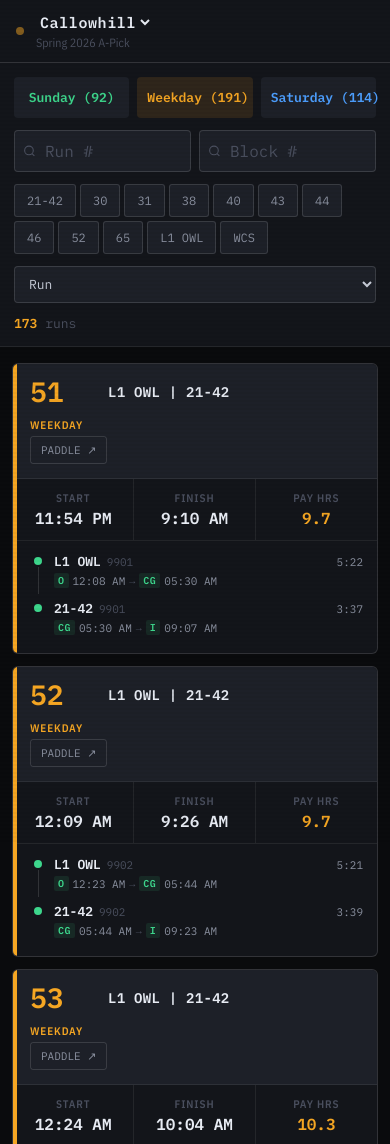
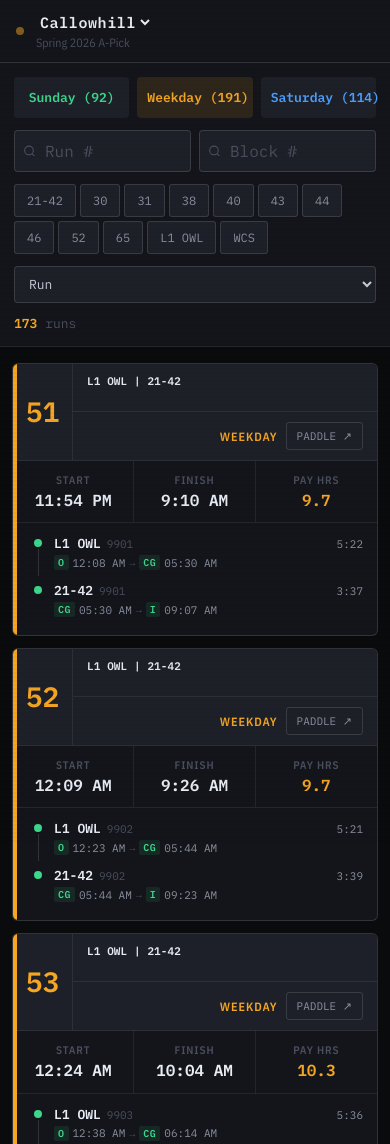
Before and after one commit to deenersin-png/paddle, a website: page index.html in a window 390 px wide. Shown: the top 1144 px of the page. Drawn offline with nearby package versions, Linux system fonts and the light colour scheme.

Commit message:
score card top redesigned Update index.html

```diff
--- a/index.html
+++ b/index.html
@@ -290,21 +290,20 @@ header {
 .card.day-Saturday::before { background:var(--blue); }
 
 .card-head {
-  display:flex;
-  align-items:center;
-  gap:12px;
-  padding:14px 14px 14px 17px;
+  display: grid;
+  grid-template-columns: 80px 1fr;
+  gap: 0;
   border-bottom:1px solid var(--line);
   background:var(--ink3);
-  justify-content: space-between;
+  min-height: 100px;
 }
 
 .card-head-left {
-  display:flex;
-  align-items:center;
-  gap:12px;
-  flex: 1;
-  min-width: 0;
+  display: flex;
+  align-items: center;
+  justify-content: center;
+  padding: 14px;
+  border-right: 1px solid var(--line);
 }
 
 .run-num {
@@ -313,47 +312,49 @@ header {
   font-weight:700;
   color:var(--amber);
   line-height:1;
-  min-width:66px;
-  flex-shrink: 0;
+  text-align: center;
 }
 
 .card.day-Sunday .run-num { color:var(--green); }
 .card.day-Weekday .run-num { color:var(--amber); }
 .card.day-Saturday .run-num { color:var(--blue); }
 
-.run-meta {
-  flex:1;
-  min-width:0;
+.card-head-right {
+  display: grid;
+  grid-template-rows: 1fr 1fr;
+  gap: 0;
+}
+
+.card-head-top {
   display: flex;
-  flex-direction: column;
-  gap: 2px;
+  align-items: flex-start;
+  padding: 10px 14px;
+  border-bottom: 1px solid var(--line);
 }
 
 .run-routes {
   font-family:var(--mono);
-  font-size:15px;
+  font-size:13px;
   font-weight:600;
   color:var(--bright);
-  white-space:nowrap;
-  overflow:hidden;
-  text-overflow:ellipsis;
-  letter-spacing:.02em;
+  letter-spacing:.01em;
 }
 
-.card-head-right {
+.card-head-bottom {
   display: flex;
-  flex-direction: column;
-  align-items: flex-end;
-  gap: 4px;
-  flex-shrink: 0;
+  align-items: center;
+  justify-content: flex-end;
+  padding: 10px 14px;
+  gap: 8px;
 }
 
 .run-day {
-  font-size:11px;
+  font-size:12px;
   font-weight:600;
   letter-spacing:.08em;
   text-transform:uppercase;
   color:var(--amber);
+  flex-shrink: 0;
 }
 
 .card.day-Sunday .run-day { color:var(--green); }
@@ -375,6 +376,7 @@ header {
   gap:4px;
   transition:all .15s;
   white-space:nowrap;
+  flex-shrink: 0;
 }
 
 .btn-paddle.show {
@@ -645,7 +647,7 @@ header {
   }
 
   .run-routes {
-    font-size: 14px;
+    font-size: 12px;
   }
 
   .stat-val {
@@ -662,17 +664,8 @@ header {
   }
 
   .card-head {
-    flex-direction: column;
-    align-items: flex-start;
-  }
-
-  .card-head-left {
-    width: 100%;
-  }
-
-  .card-head-right {
-    align-items: flex-start;
-    width: 100%;
+    grid-template-columns: 70px 1fr;
+    min-height: auto;
   }
 }
 
@@ -697,6 +690,14 @@ header {
   }
 
   .seg-times {
+    font-size: 11px;
+  }
+
+  .card-head {
+    grid-template-columns: 60px 1fr;
+  }
+
+  .run-routes {
     font-size: 11px;
   }
 }
@@ -1111,13 +1112,15 @@ function render() {
         <div class="card-head">
           <div class="card-head-left">
             <div class="run-num">${run.runno}</div>
-            <div class="run-meta">
+          </div>
+          <div class="card-head-right">
+            <div class="card-head-top">
               <div class="run-routes">${routesDisplay || '—'}</div>
             </div>
-          </div>
-          <div class="card-head-right">
-            <div class="run-day">${run.day}</div>
-            <div class="run-actions">${paddleBtn}</div>
+            <div class="card-head-bottom">
+              <div class="run-day">${run.day}</div>
+              <div class="run-actions">${paddleBtn}</div>
+            </div>
           </div>
         </div>
         <div class="stats-row">
```
